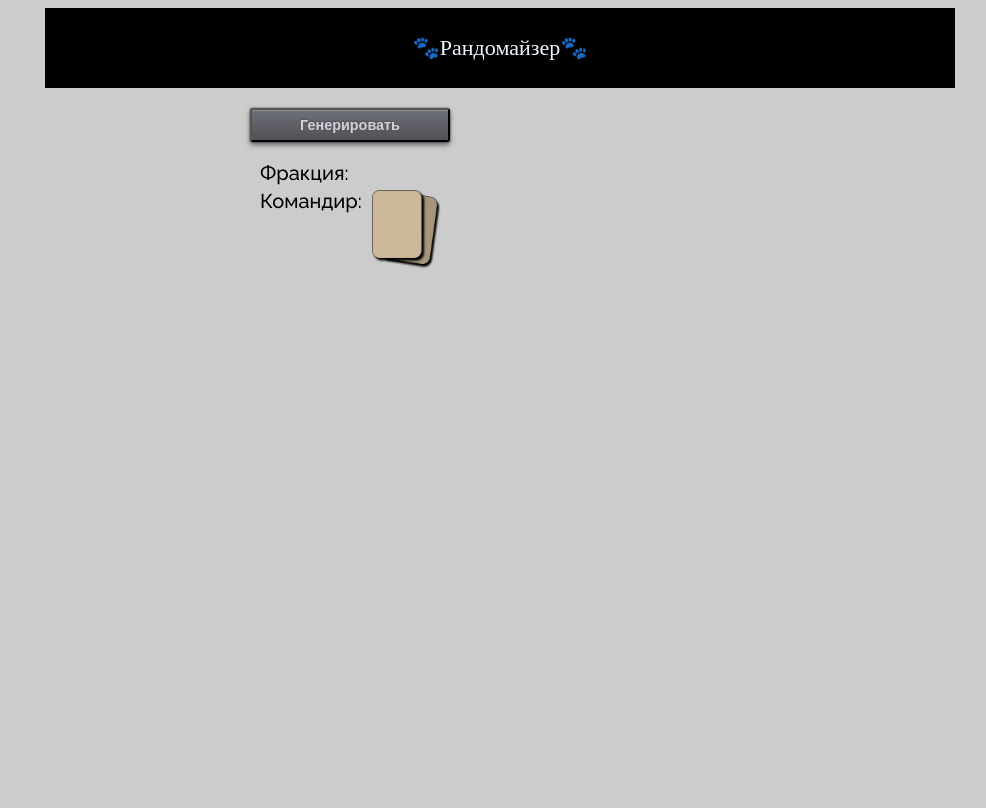
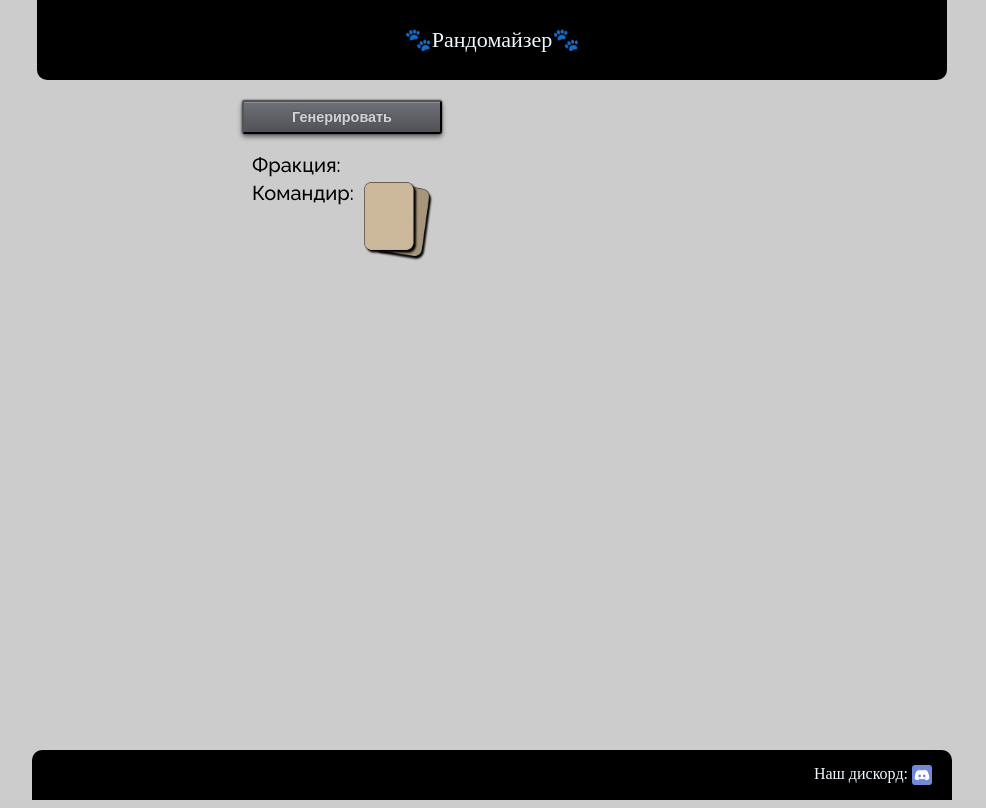
Before and after one commit to Meloolem/c-c-rivals-RandomizerDeck, a plain HTML site: page index.html in a window 1280 px wide. Shown: the whole page, without its empty margins (148-1134 px from the left). Drawn offline with Linux system fonts and the light colour scheme.

Commit message:
Add files via upload

```diff
--- a/index.html
+++ b/index.html
@@ -11,10 +11,13 @@
     <link rel="stylesheet" href="style.css">
 
 </head>
+
 <body>
-    <footer class="container"> <p class="container__text">🐾Рандомайзер🐾</p>
-    </footer>
-    <div class="container">
+    <div class="wrapper">
+        <header class="container"> <p class="container__text">🐾Рандомайзер🐾</p>
+        </header>
+
+        <main class="container">
             <div class="content _blok">
                 <button id="button-random">Генерировать</button>
                 <div class="fraction _blok"><p class="fraction__title">Фракция:</p><p id="fraction__choise"></p></div>
@@ -24,7 +27,13 @@
 
                 <p id="units"></p>
             </div>
+           </main>
+
+        <footer class="container">
+            <a href="https://discord.gg/TzpnM3P3Jq" class="footer-link">Наш дискорд: <img class="footer-link-img" src="./img/discord_icon_130958.svg"></a>
+        </footer>
     </div>
+
     <script src="main.js"></script>
 </body>
 </html>
--- a/style.css
+++ b/style.css
@@ -1,7 +1,12 @@
 .wrapper {
     margin: 0 auto;
     min-height: 100%;
-    background-color: #ccb;
+    display: flex;
+    flex-direction: column;
+    align-items: center;
+}
+main{
+    flex: 1 1 auto;
 }
 /* Для больших экранов */
 @media (min-width: 980px) {
@@ -20,7 +25,7 @@
 /* Для некоторых нетбуков и планшетов (таблеток) */
 @media (max-width: 979px) {
     .wrapper {
-        width: 880px;
+        width: 840px;
     }
     .content {
         margin: 0 230px 0 150px; /* Отступ на ширину левой и правой колонки*/
@@ -33,7 +38,7 @@
 /* Для планшетов и некоторых телефонов */
 @media (max-width: 767px) {
     .wrapper {
-        width: 750px;
+        width: 700px;
     }
     .container {
         display: flex;
@@ -53,12 +58,35 @@ html,body {
     height: 100%;
     min-width: 100%;
     background-color: #ccc;
+    padding: 0;
+    margin: 0;
+
+}
+header{
+    padding: 5px;
+    background-color: black;
+    border-radius: 0 0 10px 10px;
 }
 footer{
-    padding: 5px;
+    padding: 10px;
     background-color: black;
+    border-radius: 10px 10px 0 0;
 }
-footer .container__text{
+.footer-link{
+    margin-bottom: 5px;
+    margin-top: 5px;
+    margin-right: 10px;
+    text-decoration: none;
+    display: block;
+    color: aliceblue;
+    text-align: right!important
+}
+.footer-link-img{
+    vertical-align: middle;
+    width: 20px;
+    height: 20px;
+}
+header .container__text{
     text-align: center!important;
     font-weight: 500;
     font-size: 22px;
```
Also changed, not shown: img/discord_icon_130958.svg (added). Lines whose indentation alone changed are shown as unchanged.
